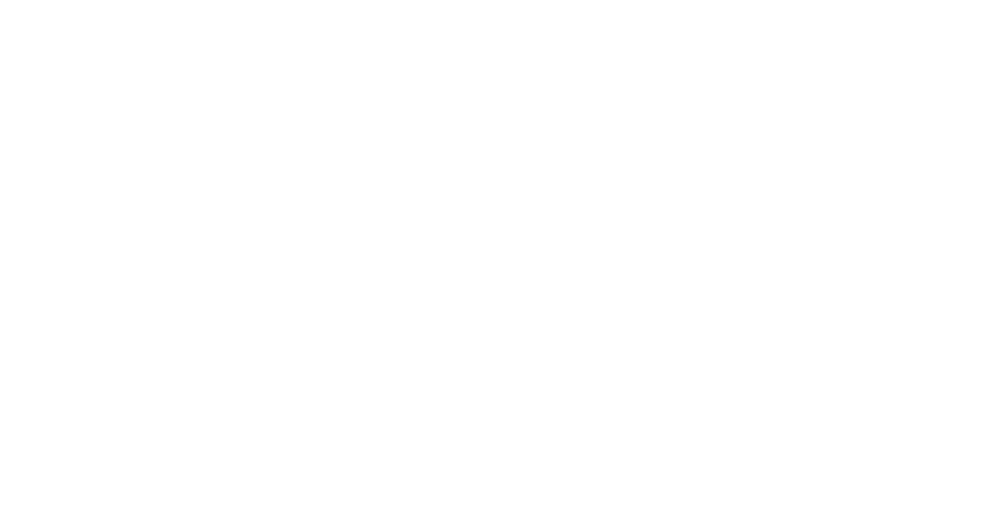
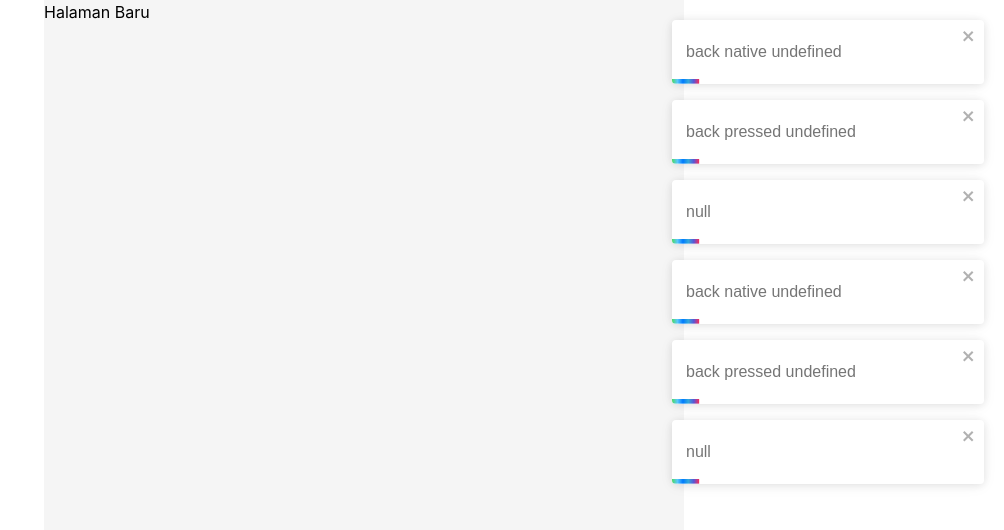
Before and after one commit to fbtwitter/webview-native-sync, a React (Create React App) app: page /history in a window 1280 px wide. Before the commit this address had no page. Shown: the top 530 px of the page, without its empty margins (276-1280 px from the left). Built offline with nearby package versions, Linux system fonts and the light colour scheme.

Commit message:
update history

```diff
--- /dev/null
+++ b/src/pages/History.jsx
@@ -0,0 +1,13 @@
+import { useEffect } from "react";
+import { toast } from "react-toastify";
+
+const History = () => {
+  useEffect(() => {
+    toast(`back native ${window.nativeBackPressed}`);
+    toast(`back pressed ${window.onBackPressed}`);
+  }, []);
+
+  return <div>Halaman Baru</div>;
+};
+
+export default History;
--- a/src/pages/Home.jsx
+++ b/src/pages/Home.jsx
@@ -1,10 +1,11 @@
 /* eslint-disable no-unused-vars */
 /* eslint-disable no-undef */
-import { useEffect, useId, useState, useLayoutEffect } from "react";
+import { useEffect, useId, useState } from "react";
 import { toast } from "react-toastify";
 import logo from "../logo.svg";
 import { useForm } from "react-hook-form";
 import Skeleton from "react-loading-skeleton";
+import { useNavigate } from "react-router-dom";
 
 function Home() {
   const id = useId();
@@ -18,6 +19,7 @@
     getValues,
     formState: { errors },
   } = useForm();
+  const navigate = useNavigate();
 
   // JSBridge
 
@@ -107,6 +109,8 @@
 
         <hr className="my-4 h-0.5 w-7/12 bg-slate-100"></hr>
         <h1 className="my-2 text-3xl font-bold">Input Element Test!</h1>
+
+        <button onClick={() => navigate("/history")}>Ke History</button>
         <div className="text-base-400 text-base font-normal">
           {loading ? (
             <Skeleton width={160} height={20} baseColor={"gray"}></Skeleton>
--- a/src/routing/index.jsx
+++ b/src/routing/index.jsx
@@ -1,6 +1,7 @@
 import { BrowserRouter, Route, Routes } from "react-router-dom";
 import App from "../App";
 import Authentication from "../pages/Authentication";
+import History from "../pages/History";
 import Home from "../pages/Home";
 
 const Routing = () => {
@@ -10,6 +11,7 @@
         <Route path="/" element={<App />}>
           <Route index element={<Authentication />}></Route>
           <Route path="home" element={<Home />}></Route>
+          <Route path="history" element={<History />}></Route>
         </Route>
       </Routes>
     </BrowserRouter>
```
